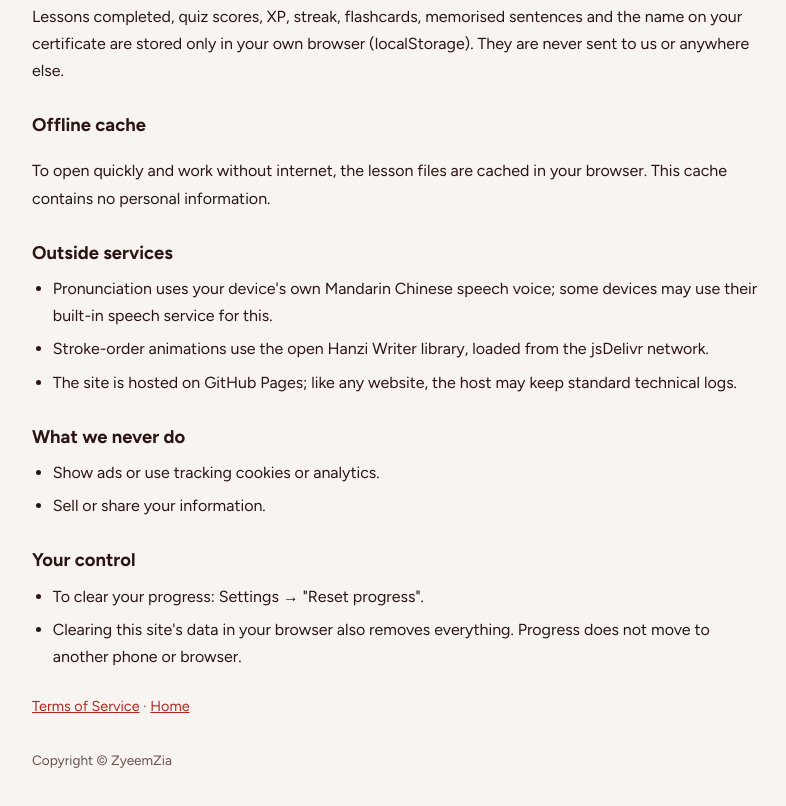
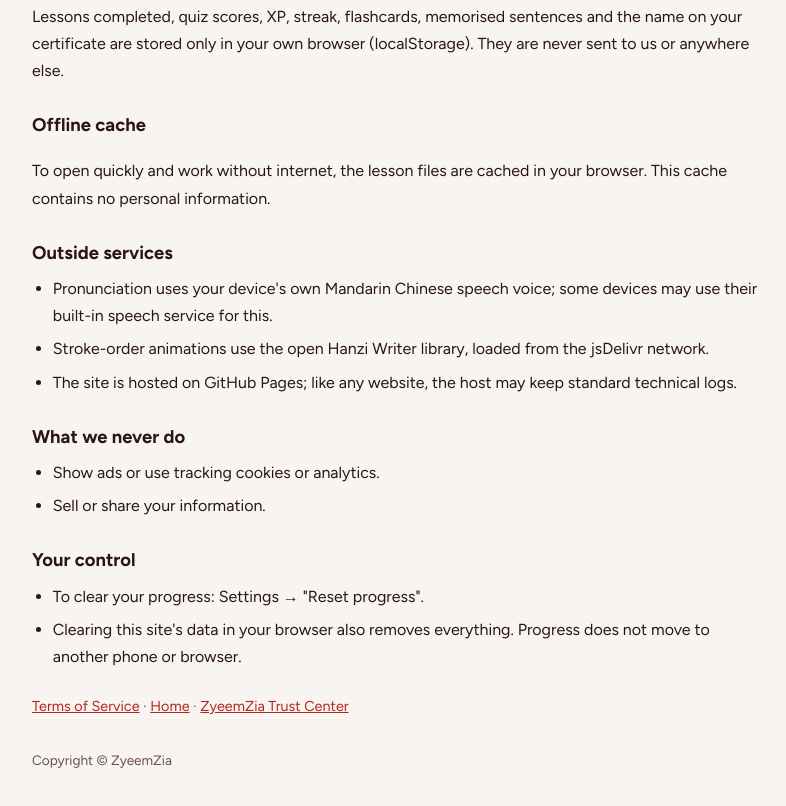
Before and after one commit to zyeemzia/learnmandarin, a plain HTML site: page privacy.html in a window 1280 px wide. Shown: the part 380-1186 px from the top of the page, without its empty margins (244-1030 px from the left). Drawn offline with Linux system fonts and the light colour scheme.

Commit message:
Privacy and Terms: link the ZyeemZia Trust Center
Matches the pattern already used on quranlearnarbi. Existing links
and content unchanged.

```diff
--- a/privacy.html
+++ b/privacy.html
@@ -44,7 +44,7 @@
   <ul><li>Show ads or use tracking cookies or analytics.</li><li>Sell or share your information.</li></ul>
   <h2>Your control</h2>
   <ul><li>To clear your progress: Settings → "Reset progress".</li><li>Clearing this site's data in your browser also removes everything. Progress does not move to another phone or browser.</li></ul>
-  <p class="muted" style="margin-top:24px"><a href="terms.html">Terms of Service</a> · <a href="./">Home</a></p>
+  <p class="muted" style="margin-top:24px"><a href="terms.html">Terms of Service</a> · <a href="./">Home</a> · <a href="https://policy.zyeemzia.com/">ZyeemZia Trust Center</a></p>
   <footer>Copyright © ZyeemZia</footer>
 </main>
 </body>
```
Also changed, not shown: terms.html (+1 -1 lines).
